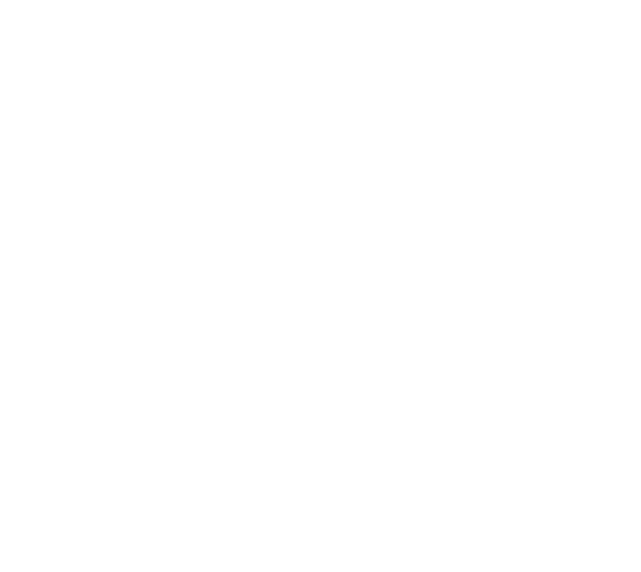
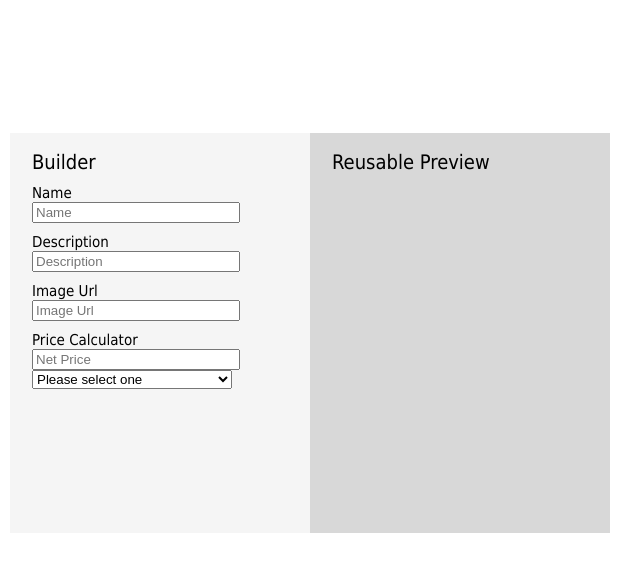
Before and after one commit to yoelmacia/formTest, a Vue app: page / in a window 1280 px wide. Shown: the top 572 px of the page, without its empty margins (330-971 px from the left). Built offline with nearby package versions, Linux system fonts and the light colour scheme.

Commit message:
Create Layout
Add the builder form with name, description, image
and price calculator to the App component with
css layout and also create the div for the preview
component.

```diff
--- a/src/App.vue
+++ b/src/App.vue
@@ -1,21 +1,88 @@
 <template>
-  <div id="app"></div>
+  <div id="app">
+    <div class="dad">
+      <div class="builder">
+        <div class="name">Builder</div>
+        <form class="form-builder">
+          <label class="label-name">Name</label>
+          <input class="input-name" v-model="name" type="text" placeholder="Name" />
+          <label class="label-name">Description</label>
+          <input class="input-name" v-model="description" type="text" placeholder="Description" />
+          <label class="label-name">Image Url</label>
+          <input class="input-name" v-model="imageurl" type="text" placeholder="Image Url" />
+          <label class="label-name">Price Calculator</label>
+          <input class="input-name" v-model="netprice" type="text" placeholder="Net Price" />
+          <select class="input-name" v-model="selected">
+            <option disabled value>Please select one</option>
+            <option>Euros</option>
+            <option>Dollar</option>
+            <option>Pounds</option>
+          </select>
+        </form>
+      </div>
+      <div class="preview">
+        <div class="name">Reusable Preview</div>
+      </div>
+    </div>
+  </div>
 </template>
 
 <script>
 export default {
   name: "app",
-  components: {}
+  components: {},
+  data() {
+    return {
+      name: "",
+      description: "",
+      imageurl: "",
+      netprice: "",
+      selected: ""
+    };
+  }
 };
 </script>
 
 <style>
-#app {
-  font-family: "Avenir", Helvetica, Arial, sans-serif;
-  -webkit-font-smoothing: antialiased;
-  -moz-osx-font-smoothing: grayscale;
-  text-align: center;
-  color: #2c3e50;
-  margin-top: 60px;
+.builder {
+  display: inline-block;
+  background-color: rgb(245, 245, 245);
+  width: 300px;
+  height: 400px;
+}
+.preview {
+  display: inline-block;
+  background-color: rgb(216, 216, 216);
+  width: 300px;
+  height: 400px;
+}
+.dad {
+  height: 650px;
+  display: flex;
+  justify-content: center;
+  align-items: center;
+}
+.name {
+  padding-top: 17px;
+  padding-left: 22px;
+  font-size: 20px;
+  font-family: Tahoma;
+}
+.label-name {
+  margin-top: 10px;
+  padding-left: 22px;
+  font-size: 15px;
+  font-family: Tahoma;
+}
+.form-builder {
+  display: flex;
+  flex-direction: column;
+}
+.input-name {
+  margin-left: 22px;
+  width: 200px;
+}
+label {
+  display: block;
 }
 </style>
```
